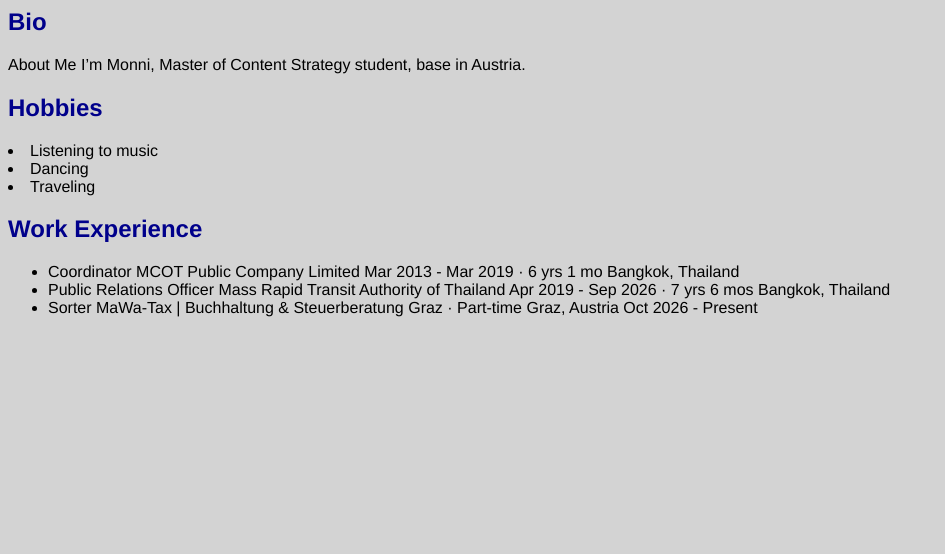
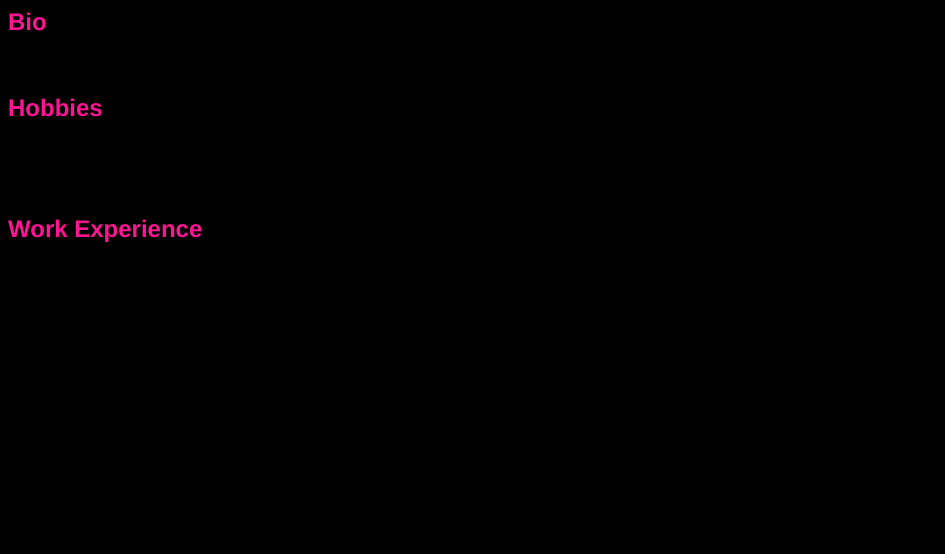
Before and after one commit to cosdpp/cos26-cards, a plain HTML site: page lawsakool-nagamon/index.html in a window 1280 px wide. Shown: the part 246-800 px from the top of the page, without its empty margins (0-945 px from the left). Drawn offline with Linux system fonts and the light colour scheme.

Commit message:
Change color scheme and update bio information
Updated styling colors and modified bio content.

```diff
--- a/lawsakool-nagamon/index.html
+++ b/lawsakool-nagamon/index.html
@@ -6,7 +6,7 @@
     <style>
       /* Styling */h2 {
 
-      color: #00008B;
+      color: #FF1493;
 
       }
       body {
@@ -14,7 +14,7 @@
 
       font-family: Helvetica;
 
-      background-color: #D3D3D3;
+      background-color: #000000;
 
       background-size: cover;
     </style>
@@ -28,9 +28,8 @@
     <main>
       <section aria-labelledby="bio-heading">
         <h2 id="bio-heading">Bio</h2>
-        <p>About Me
-
-            I’m Monni, Master of Content Strategy student, base in Austria.</p>
+        <p>
+            I’m Monni from Thailand, Master of Content Strategy student, base in Austria.</p>
       </section>
       <section aria-labelledby="hobbies-heading">
         <h2 id="hobbies-heading">Hobbies</h2>
```
